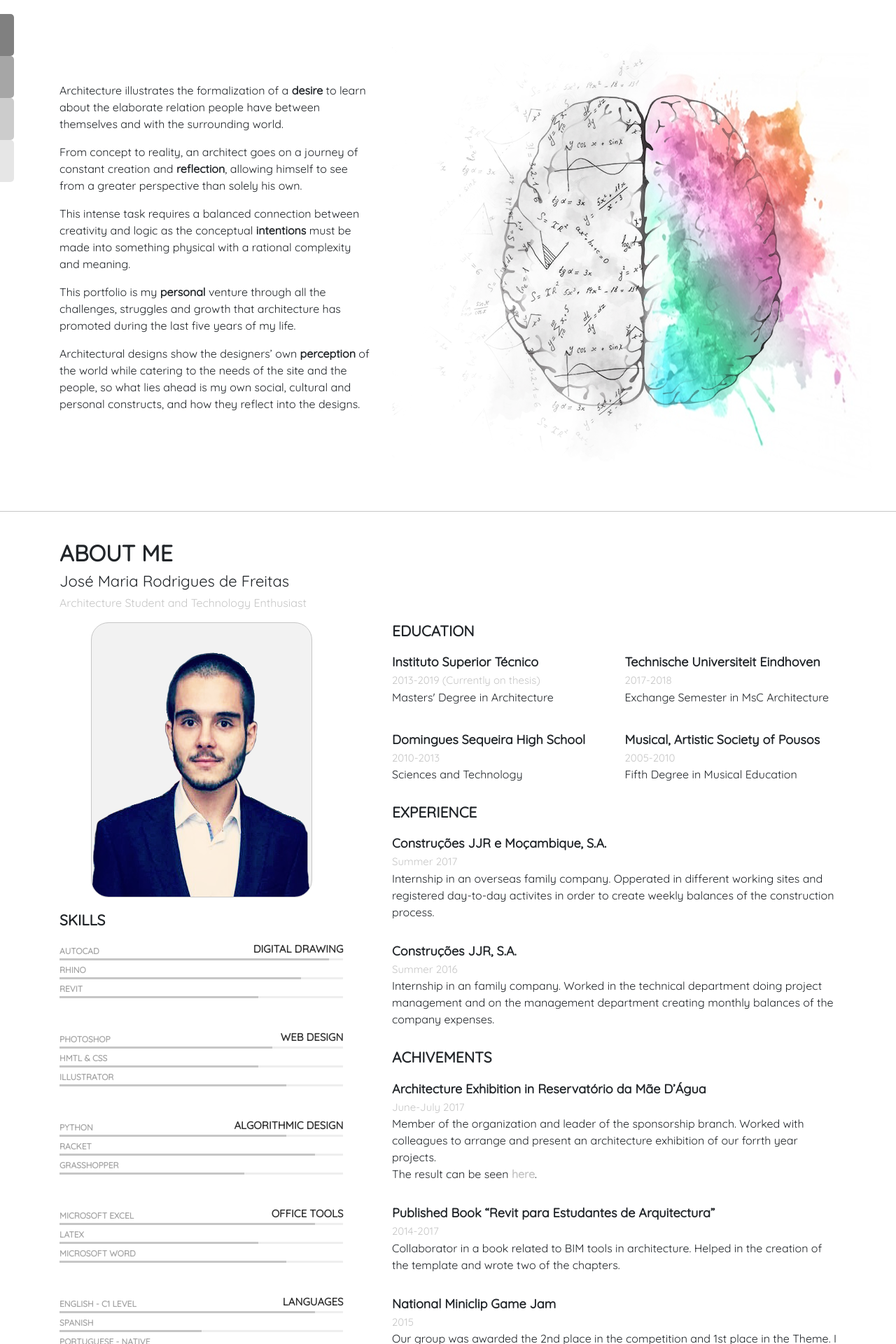
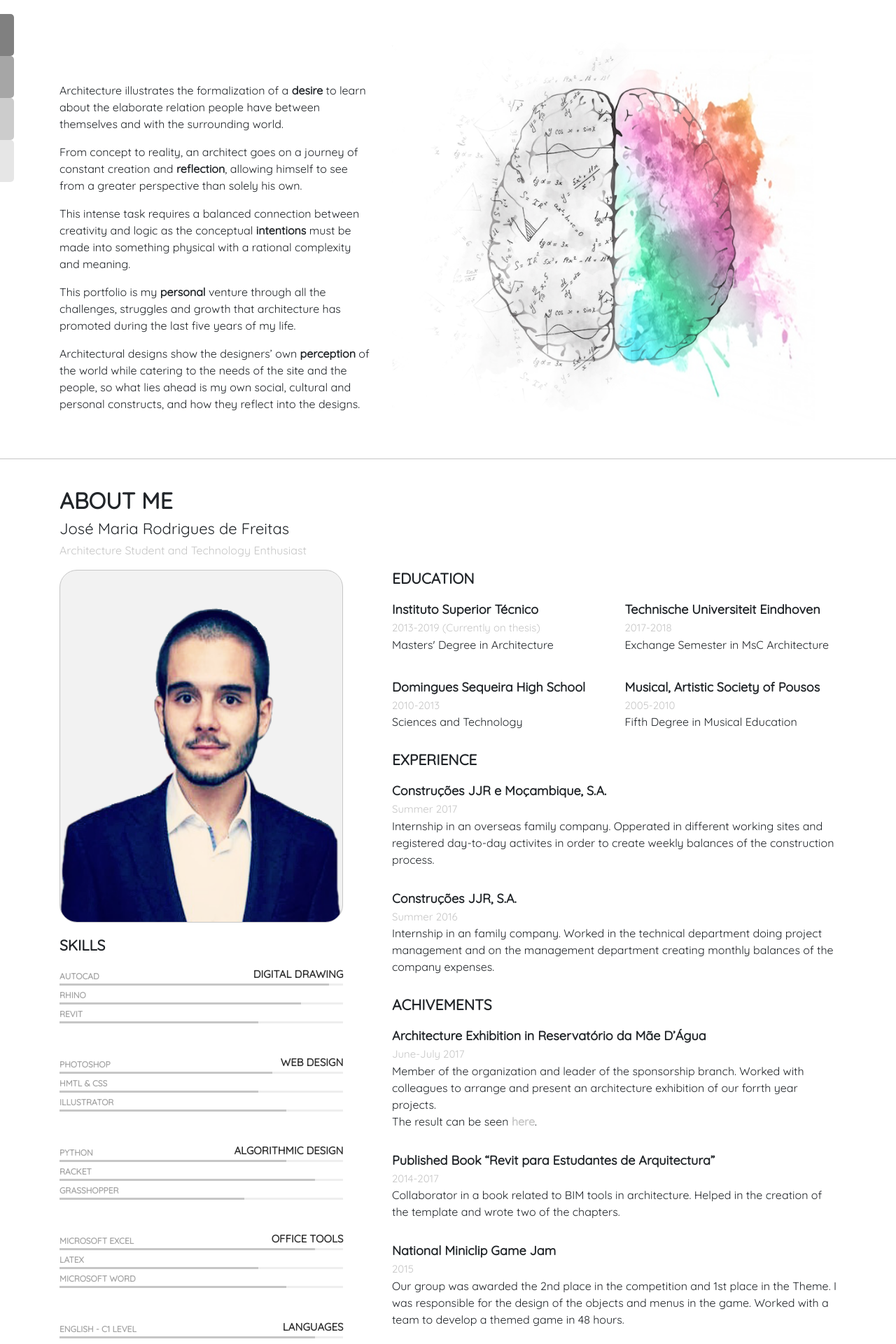
Before and after one commit to archifreitas/archifreitas.github.io, a Jekyll site: the page portfolio.html, which Jekyll copies as it is, in a window 1280 px wide. Shown: the top 1920 px of the page at 70% size. Built offline with Jekyll 4.4.1, drawn with Linux system fonts in a browser that asks for light colours.

Commit message:
all sizes -update!

```diff
--- a/assets/css/index.css
+++ b/assets/css/index.css
@@ -268,7 +268,7 @@
 }
 
 .magnify {
-  width: 1100px;
+  width: 100%;
   position: relative;
   cursor: none
 }
@@ -290,14 +290,13 @@
 /* Style the Image Used to Trigger the Modal */
 #myImg {
 		height:180px;
-		width:300px;
+		width:100%;
 		border: 1px solid #c6c6c6;
 		z-index:2;
     border-radius: 5px;
     cursor: pointer;
     transition: 0.3s;
     margin-bottom:10px;
-    margin:0px;
 }
 
 #myImg:hover {opacity: 0.7;}
@@ -376,9 +375,41 @@
     }
 }
 
+@media screen and (max-width: 1300px) {
+	img {
+		 width: 100%;
+	 }
+}
+
+@media screen and (max-width:768px) and (min-width:480px) {
+	img {
+		 width: 100%;
+	 }
+
+ 	#myImg {
+		 height:250px;
+		 width:100%;
+		 border: 1px solid #c6c6c6;
+		 z-index:2;
+		 border-radius: 5px;
+		 cursor: pointer;
+		 transition: 0.3s;
+		 margin-bottom:10px;
+	 }
+
+	.side-show {
+		display: none;
+	}
+
+	.mobileShow {
+		display: inline;
+	}
+}
+
+}
 @media screen and (max-width: 480px) {
     img {
-         width: 350px;
+         width: 100%;
     }
 
 		p.brain-text {
--- a/portfolio.html
+++ b/portfolio.html
@@ -134,24 +134,24 @@
             </div>
           </div>
           <div class="row" style="margin-top:10px">
-            <div class="col-lg-6 col-xs-12">
+            <div class="col-lg-6 col-md-6 col-xs-12">
               <p class="text-university">Instituto Superior Técnico</p>
               <p class="text-date">2013-2019 (Currently on thesis)</p>
               <p class="text-subject">Masters' Degree in Architecture</p>
             </div>
-            <div class="col-lg-6 col-xs-12">
+            <div class="col-lg-6 col-md-6 col-xs-12">
               <p class="text-university">Technische Universiteit Eindhoven</p>
               <p class="text-date">2017-2018</p>
               <p class="text-subject">Exchange Semester in MsC Architecture</p>
             </div>
           </div>
           <div class="row" style="margin-top:5px">
-            <div class="col-lg-6 col-xs-12">
+            <div class="col-lg-6 col-md-6 col-xs-12">
               <p class="text-university">Domingues Sequeira High School</p>
               <p class="text-date">2010-2013</p>
               <p class="text-subject">Sciences and Technology</p>
             </div>
-            <div class="col-lg-6 col-xs-12">
+            <div class="col-lg-6 col-md-6 col-xs-12">
               <p class="text-university">Musical, Artistic Society of Pousos</p>
               <p class="text-date">2005-2010</p>
               <p class="text-subject">Fifth Degree in Musical Education</p>
@@ -246,24 +246,24 @@
 
     <div class="container" id="myDIV" style="display:none">
       <div class="row" style="margin-top:30px">
-        <div class="col-lg-4 oder-lg-2 col-xs-12">
+        <div class="col-lg-4 order-lg-2 col-xs-12">
           <p class="text-memory">Eindhoven exposition pavillion is designed around the need for connection with its surroudings while mantaining an hierarchy in constrast with them.  Hiding the complex  interior with an inert but plastic facade, there is created a journey , that gives place to new perceptions. Contrast then is reflected in every scale, from the facade to the tiniest detail, as the user wonders and keeps discovering diferent relations.</p>
           <p class="text-memory">To really discover one’s own identity, we have to rearrange perceptions. It is necessary to uncover unkown places filled with doubt and excitement, allowing the mind to be detached from knowledge and perceive everything as new, like the unwarpping of a gift, which drives the mind to imagine and wonder, as there are no rigid nor soft, no curved nor straight, only relations. In the midst of chaos and contrast in these relations, we may find new meanings.</p>
         </div>
         <div class="col-lg-8 order-lg-1 col-xs-12">
           <div class="row" style="padding-bottom:20px">
-            <div class="col-lg-6 col-xs-12">
+            <div class="col-lg-6 col-md-6 col-xs-12">
               <img class="myImages" id="myImg" src="assets/img/proj1/east-section.png" alt="East Section">
             </div>
-            <div class="col-lg-6 col-xs-12">
+            <div class="col-lg-6 col-md-6 col-xs-12">
               <img class="myImages" id="myImg" src="assets/img/proj1/south-section.png" alt="South Section">
             </div>
           </div>
           <div class="row">
-            <div class="col-lg-6 col-xs-12">
+            <div class="col-lg-6 col-md-6 col-xs-12">
               <img class="myImages" id="myImg" src="assets/img/proj1/north-section.png" alt="North Section">
               </div>
-            <div class="col-lg-6 col-xs-12">
+            <div class="col-lg-6 col-md-6 col-xs-12">
               <img class="myImages" id="myImg" src="assets/img/proj1/render.png" alt="Interior Render">
             </div>
           </div>
@@ -302,18 +302,18 @@
         </div>
         <div class="col-lg-8 col-xs-12">
           <div class="row" style="padding-bottom:20px">
-            <div class="col-lg-6 col-xs-12">
+            <div class="col-lg-6 col-md-6 col-xs-12">
               <img class="myImages" id="myImg" src="assets/img/proj2/control-panel.png" alt="Code Control Panel" align="right">
             </div>
-            <div class="col-lg-6 col-xs-12">
+            <div class="col-lg-6 col-md-6 col-xs-12">
               <img class="myImages" id="myImg" src="assets/img/proj2/library-small.png" alt="Elements Library" align="right">
             </div>
           </div>
           <div class="row">
-            <div class="col-lg-6 col-xs-12">
+            <div class="col-lg-6 col-md-6 col-xs-12">
               <img class="myImages" id="myImg" src="assets/img/proj2/example.png" alt="Example 01" align="right">
               </div>
-            <div class="col-lg-6 col-xs-12">
+            <div class="col-lg-6 col-md-6 col-xs-12">
               <img class="myImages" id="myImg" src="assets/img/proj2/example2.png" alt="Example 02" align="right">
             </div>
           </div>
@@ -353,18 +353,18 @@
         </div>
         <div class="col-lg-8 order-lg-1 col-xs-12">
           <div class="row" style="padding-bottom:20px">
-            <div class="col-lg-6 col-xs-12">
+            <div class="col-lg-6 col-md-6 col-xs-12">
               <img class="myImages" id="myImg" src="assets/img/proj3/plan-color.png" alt="Plan at 76.0m">
             </div>
-            <div class="col-lg-6 col-xs-12">
+            <div class="col-lg-6 col-md-6 col-xs-12">
               <img class="myImages" id="myImg" src="assets/img/proj3/habitation.png" alt="Habitation Plan">
             </div>
           </div>
           <div class="row">
-            <div class="col-lg-6 col-xs-12">
+            <div class="col-lg-6 col-md-6 col-xs-12">
               <img class="myImages" id="myImg" src="assets/img/proj3/axo.jpg" alt="Axonometry">
               </div>
-            <div class="col-lg-6 col-xs-12">
+            <div class="col-lg-6 col-md-6 col-xs-12">
               <img class="myImages" id="myImg" src="assets/img/proj3/cons-detail.png" alt="Construction Details">
             </div>
           </div>
@@ -407,18 +407,18 @@
         </div>
         <div class="col-lg-8 col-xs-12">
           <div class="row" style="padding-bottom:20px">
-            <div class="col-lg-6 col-xs-12">
+            <div class="col-lg-6 col-md-6 col-xs-12">
               <img class="myImages" id="myImg" src="assets/img/proj4/all-plan.png" alt="View Plan" align="right">
             </div>
-            <div class="col-lg-6 col-xs-12">
+            <div class="col-lg-6 col-md-6 col-xs-12">
               <img class="myImages" id="myImg" src="assets/img/proj4/section1.png" alt="Section" align="right">
             </div>
           </div>
           <div class="row">
-            <div class="col-lg-6 col-xs-12">
+            <div class="col-lg-6 col-md-6 col-xs-12">
               <img class="myImages" id="myImg" src="assets/img/proj4/model.png" alt="Model Photo" align="right">
               </div>
-            <div class="col-lg-6 col-xs-12">
+            <div class="col-lg-6 col-md-6 col-xs-12">
               <img class="myImages" id="myImg" src="assets/img/proj4/pklot.png" alt="Parking Lot Axis" align="right">
             </div>
           </div>
@@ -457,25 +457,25 @@
         </div>
         <div class="col-lg-8 order-lg-1 col-xs-12">
           <div class="row" style="padding-bottom:20px">
-            <div class="col-lg-6 col-xs-12">
+            <div class="col-lg-6 col-md-6 col-xs-12">
               <img class="myImages" id="myImg" src="assets/img/proj5/full-view.jpg" alt="Full View Render">
             </div>
-            <div class="col-lg-6 col-xs-12">
+            <div class="col-lg-6 col-md-6 col-xs-12">
               <img class="myImages" id="myImg" src="assets/img/proj5/plan.png" alt="Ground Plan">
             </div>
           </div>
           <div class="row">
-            <div class="col-lg-6 col-xs-12">
+            <div class="col-lg-6 col-md-6 col-xs-12">
               <img class="myImages" id="myImg" src="assets/img/proj5/-1-render.jpg" alt="Render 01">
               </div>
-            <div class="col-lg-6 col-xs-12">
+            <div class="col-lg-6 col-md-6 col-xs-12">
               <img class="myImages" id="myImg" src="assets/img/proj5/south-render.jpg" alt="Render 02">
             </div>
           </div>
         </div>
       </div>
       <div class="row" style="margin-bottom:20px; margin-top:20px">
-        <div class="col-lg-12">
+        <div class="col-lg-12 col-xs-12">
             <img src="assets/img/proj5/section-big.jpg" width="1110"/>
         </div>
       </div>
```
